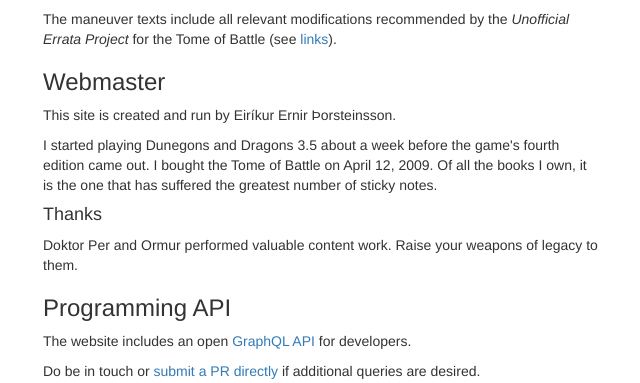
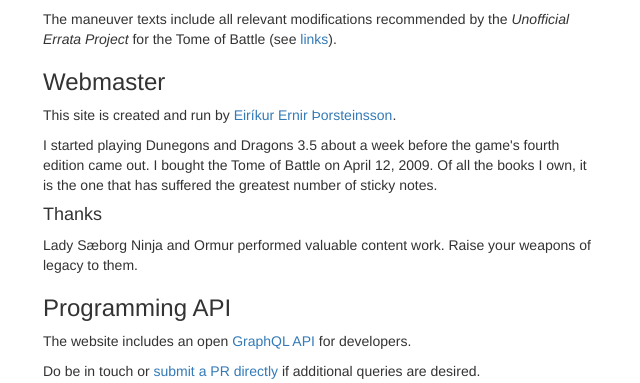
Before and after one commit to Ernir/tome-of-battle-tools, a Django app: page /about/ in a window 1280 px wide. Shown: the part 349-732 px from the top of the page, without its empty margins (27-667 px from the left). Run offline with Django 3.2, Linux system fonts and the light colour scheme; data that the repository does not hold is empty; some libraries are stand-ins or nearby versions.

Commit message:
Update contact information (#6)

```diff
--- a/search_engine/templates/about.html
+++ b/search_engine/templates/about.html
@@ -12,11 +12,11 @@
         <p>The maneuver texts include all relevant modifications recommended by the <i>Unofficial Errata Project</i> for the Tome of Battle (see <a href="{% url "index" %}#links">links</a>). </p>
 
         <h3>Webmaster</h3>
-        <p>This site is created and run by Eiríkur Ernir Þorsteinsson.</p>
+        <p>This site is created and run by <a href="mailto:e.ernir@gmail.com?subject=Regarding tob-tools.net">Eiríkur Ernir Þorsteinsson</a>.</p>
 
         <p>I started playing Dunegons and Dragons 3.5 about a week before the game's fourth edition came out. I bought the Tome of Battle on April 12, 2009. Of all the books I own, it is the one that has suffered the greatest number of sticky notes.</p>
         <h4>Thanks</h4>
-        <p>Doktor Per and Ormur performed valuable content work. Raise your weapons of legacy to them.</p>
+        <p>Lady Sæborg Ninja and Ormur performed valuable content work. Raise your weapons of legacy to them.</p>
 
         <h3>Programming API</h3>
 
```
